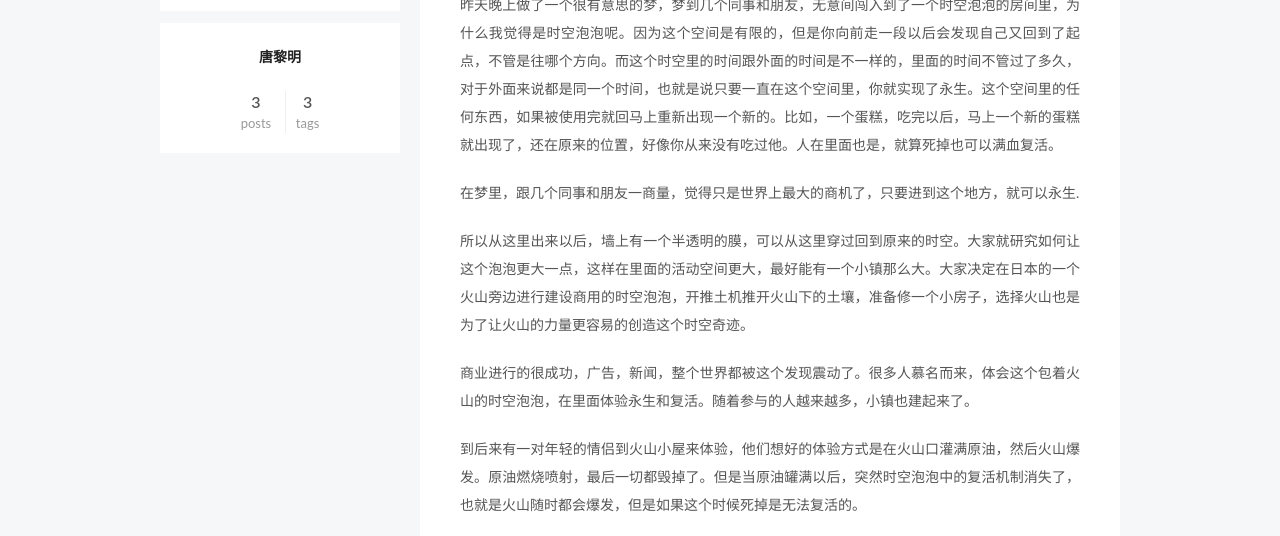
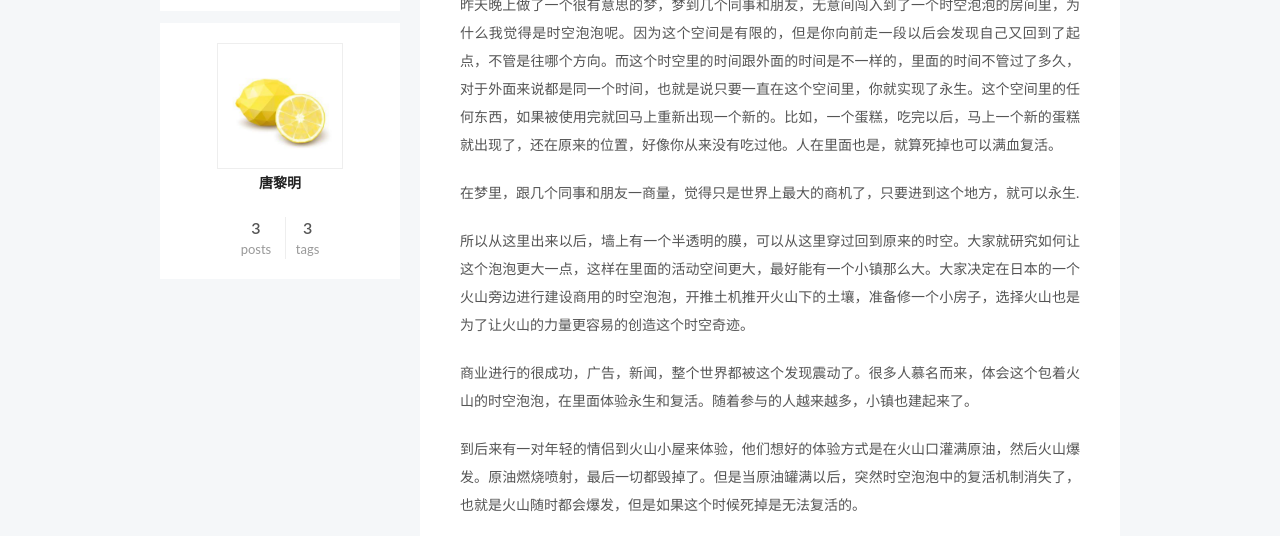
Before and after one commit to tangliming/tangliming.github.io, a plain HTML site: page index.html in a window 1280 px wide. Shown: the part 212-748 px from the top of the page. Drawn offline with Linux system fonts and the light colour scheme.

Commit message:
Site updated: 2019-02-07 17:40:15

```diff
--- a/index.html
+++ b/index.html
@@ -234,7 +234,7 @@
     <span hidden itemprop="author" itemscope="" itemtype="http://schema.org/Person">
       <meta itemprop="name" content="唐黎明">
       <meta itemprop="description" content="">
-      <meta itemprop="image" content="/images/avatar.gif">
+      <meta itemprop="image" content="/images/avatar.jpg">
     </span>
 
     <span hidden itemprop="publisher" itemscope="" itemtype="http://schema.org/Organization">
@@ -359,7 +359,7 @@
     <span hidden itemprop="author" itemscope="" itemtype="http://schema.org/Person">
       <meta itemprop="name" content="唐黎明">
       <meta itemprop="description" content="">
-      <meta itemprop="image" content="/images/avatar.gif">
+      <meta itemprop="image" content="/images/avatar.jpg">
     </span>
 
     <span hidden itemprop="publisher" itemscope="" itemtype="http://schema.org/Organization">
@@ -489,7 +489,7 @@
     <span hidden itemprop="author" itemscope="" itemtype="http://schema.org/Person">
       <meta itemprop="name" content="唐黎明">
       <meta itemprop="description" content="">
-      <meta itemprop="image" content="/images/avatar.gif">
+      <meta itemprop="image" content="/images/avatar.jpg">
     </span>
 
     <span hidden itemprop="publisher" itemscope="" itemtype="http://schema.org/Organization">
@@ -628,6 +628,8 @@
       <section class="site-overview-wrap sidebar-panel sidebar-panel-active">
         <div class="site-overview">
           <div class="site-author motion-element" itemprop="author" itemscope="" itemtype="http://schema.org/Person">
+
+              <img class="site-author-image" itemprop="image" src="/images/avatar.jpg" alt="唐黎明">
 
               <p class="site-author-name" itemprop="name">唐黎明</p>
               <p class="site-description motion-element" itemprop="description"></p>
```
Also changed, not shown: 2017/11/12/我的博客开张/index.html (+3 -1 lines), 2017/11/21/一个不错的免费图床/index.html (+3 -1 lines), 2017/11/24/时空泡泡/index.html (+3 -1 lines), archives/2017/11/index.html (+2 -0 lines), archives/2017/index.html (+2 -0 lines), archives/index.html (+2 -0 lines), tags/杂记/index.html (+2 -0 lines), tags/梦志/index.html (+2 -0 lines), tags/网站/index.html (+2 -0 lines), images/avatar.jpg (added).
